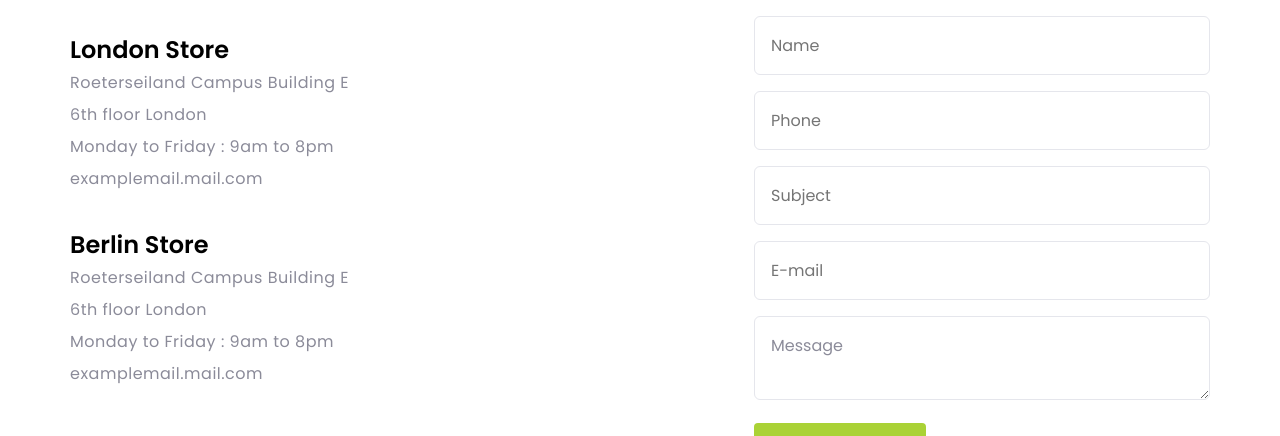
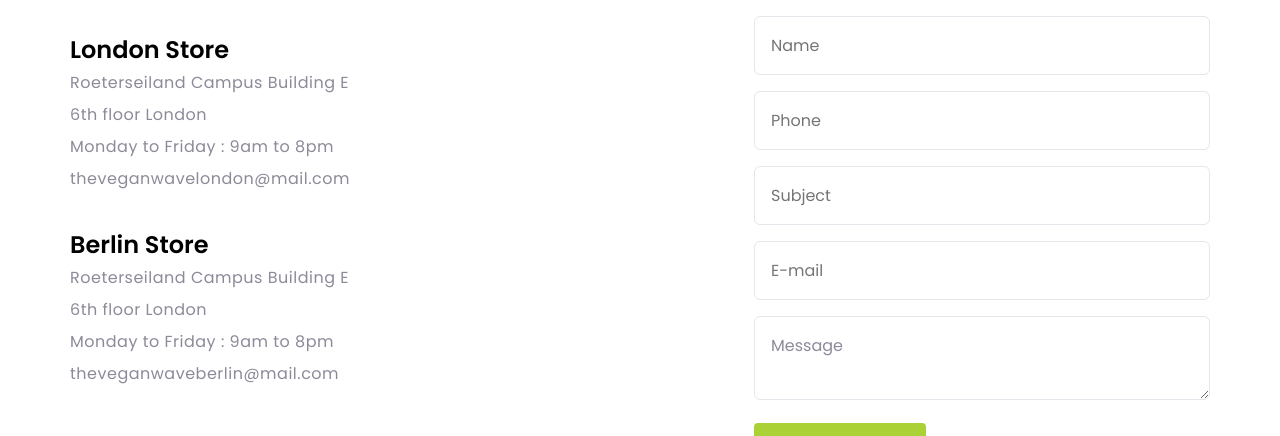
Before and after one commit to Asa2468/TheVeganWave, a plain HTML site: page index.html in a window 1280 px wide. Shown: the part 4869-5305 px from the top of the page. Drawn offline with Linux system fonts and the light colour scheme.

Commit message:
Update index.html

```diff
--- a/index.html
+++ b/index.html
@@ -183,11 +183,11 @@
 
                         <h4 class="address-heading">London Store</h4>
                         <p class="address-lines">
-                            Roeterseiland Campus Building E<br>6th floor London<br>Monday to Friday : 9am to 8pm<br>examplemail.mail.com</p>
+                            Roeterseiland Campus Building E<br>6th floor London<br>Monday to Friday : 9am to 8pm<br>theveganwavelondon@mail.com</p>
 
                         <h4 class="address-heading">Berlin Store</h4>
                         <p class="address-lines">
-                            Roeterseiland Campus Building E<br>6th floor London<br>Monday to Friday : 9am to 8pm<br>examplemail.mail.com</p>
+                            Roeterseiland Campus Building E<br>6th floor London<br>Monday to Friday : 9am to 8pm<br>theveganwaveberlin@mail.com</p>
                     </div>
                     <div>
                         <p class="green-heading">Meet Our Team</p>
```
